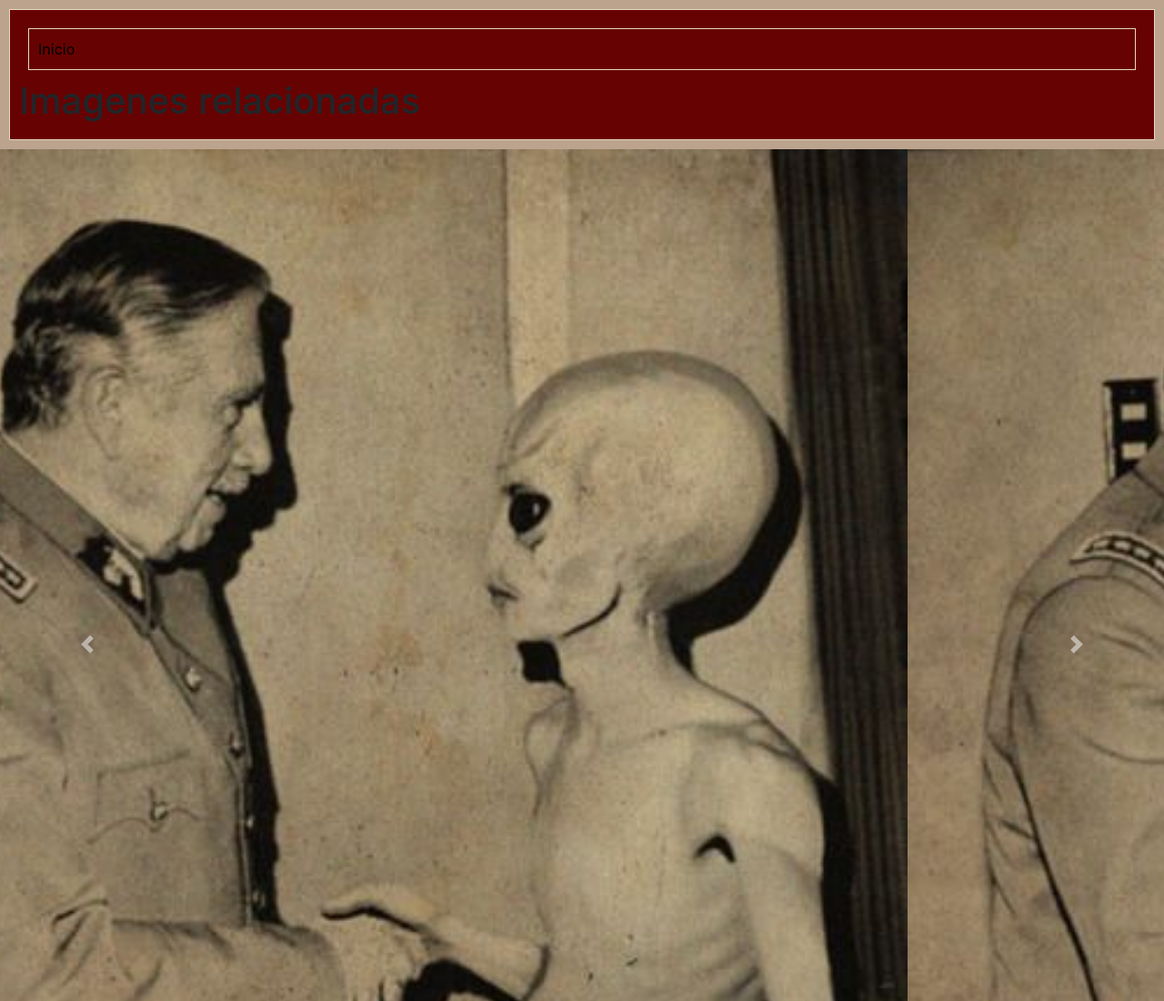
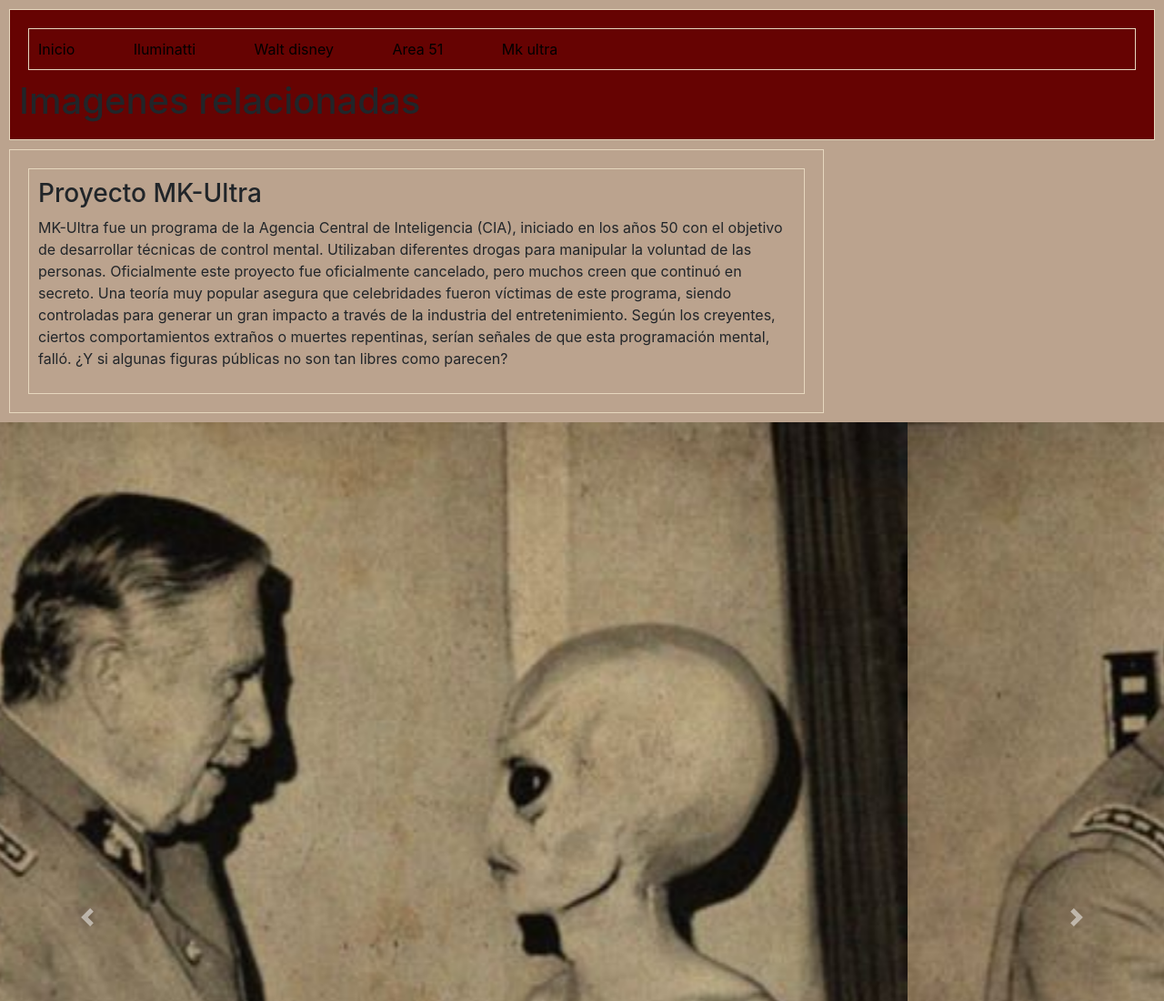
Before and after one commit to marischult/bografia, a plain HTML site: page mkultra.html in a window 1280 px wide. Shown: the top 1100 px of the page at 91% size. Drawn offline with nearby package versions, Linux system fonts and the light colour scheme.

Commit message:
cambiossssss

```diff
--- a/mkultra.html
+++ b/mkultra.html
@@ -11,11 +11,24 @@
 <body>
     <header>
         <nav>
-            <a href="file:///C:/Users/pc07/Desktop/More%20Jaime/More%20Jaime%204/index.html">Inicio</a>
+            <a href="index.html">Inicio</a>
+            <a href="iluminati.html">Iluminatti</a>
+            <a href="frozen.html">Walt disney</a>
+            <a href="ovni.html">Area 51</a>
+            <a href="mkultra.html">Mk ultra</a>
         </nav>
         <h1>Imagenes relacionadas</h1>
     </header>
+<section>
+            <article>
+            <h3> Proyecto MK-Ultra</h3>
+                <p> MK-Ultra fue un programa de la Agencia Central de Inteligencia (CIA), iniciado en los años 50 con el objetivo de desarrollar técnicas de control mental. Utilizaban diferentes drogas para manipular la voluntad de las personas. Oficialmente este proyecto fue oficialmente cancelado, pero muchos creen que continuó en secreto.
 
+Una teoría muy popular asegura que celebridades fueron víctimas de este programa, siendo controladas para generar un gran impacto a través de la industria del entretenimiento. Según los creyentes, ciertos comportamientos extraños o muertes repentinas, serían señales de que esta programación mental, falló.
+
+¿Y si algunas figuras públicas no son tan libres como parecen?</p>
+            </article>
+        </section>
   <div class="imagenes">
     <div id="carouselExampleControls" class="carousel slide" data-ride="carousel">
   <div class="carousel-inner">
```
Also changed, not shown: frozen.html (+11 -1 lines), iluminati.html (+12 -1 lines), ovni.html (+16 -1 lines).
